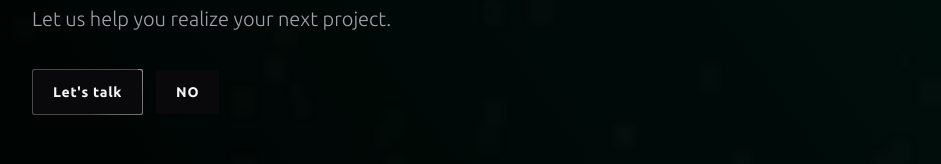
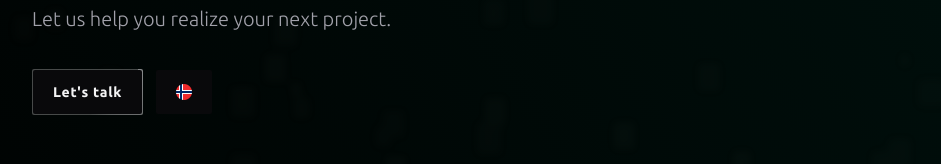
Before and after one commit to imp-dance/buildr-labs-web, a Next.js app: page / in a window 1280 px wide. Shown: the part 495-659 px from the top of the page, without its empty margins (160-1101 px from the left). Built offline with nearby package versions, Linux system fonts and the light colour scheme.

Commit message:
chore: flag for country selector button

```diff
--- a/app/page.tsx
+++ b/app/page.tsx
@@ -90,7 +90,18 @@ export default function Home(props: {
                 className="hover:bg-blue-900"
                 innerClassName="hover:bg-blue-950"
               >
-                {l === "no" ? "EN" : "NO"}
+                <Image
+                  src={`/${l === "no" ? "en" : "no"}.png`}
+                  width={32}
+                  height={32}
+                  style={{
+                    width: "1rem",
+                    height: "1rem",
+                    display: "block",
+                    margin: "0",
+                  }}
+                  alt={`Flag of ${l === "no" ? "UK" : "Norway"}`}
+                />
               </Button>
             </div>
             <div className="flex  mx-auto flex-wrap flex-row gap-5 justify-center">
--- a/components/Button.tsx
+++ b/components/Button.tsx
@@ -53,7 +53,7 @@ export function Button(props: {
       onMouseMove={(e) => onMouseMove(e)}
     >
       <span
-        className={`transition-all inline-block p-3 px-5 bg-zinc-950 rounded-sm hover:bg-teal-950 hover:to-zinc-900  text-sm tracking-wider font-semibold ${props.innerClassName}`}
+        className={`flex items-center transition-all h-full p-3 px-5 bg-zinc-950 rounded-sm hover:bg-teal-950 hover:to-zinc-900  text-sm tracking-wider font-semibold ${props.innerClassName}`}
       >
         {props.children}
       </span>
```
Also changed, not shown: public/en.png (added), public/no.png (added).
